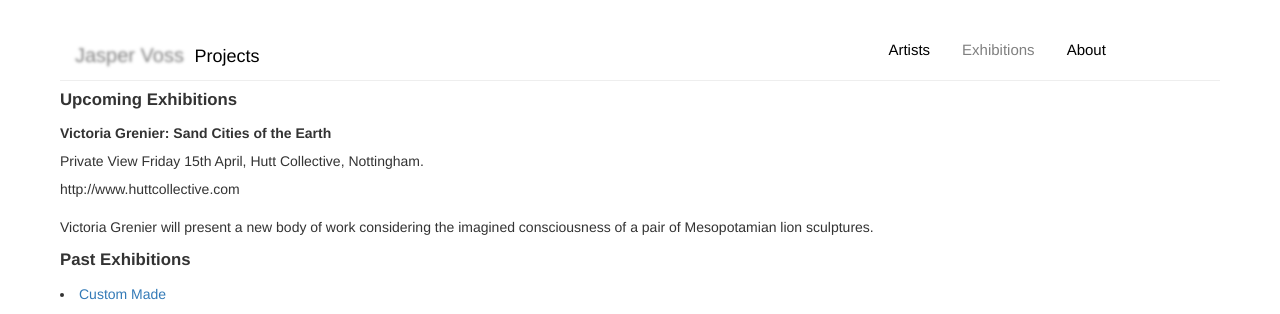
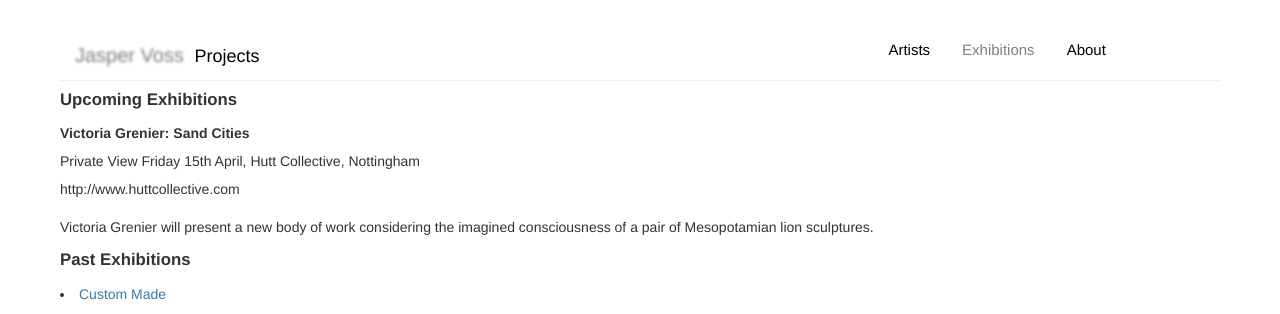
Before and after one commit to rosan/rosan.github.io, a Jekyll site: the page built from exhibitions.html, in a window 1280 px wide. Shown: the top 314 px of the page. Built offline with Jekyll 4.4.1, drawn with Linux system fonts in a browser that asks for light colours.

Commit message:
modifications

```diff
--- a/exhibitions.html
+++ b/exhibitions.html
@@ -11,8 +11,8 @@ id: exhibitions
 
 			<h3>Upcoming Exhibitions</h3>
 
-      	<p><b>Victoria Grenier: Sand Cities of the Earth</b></br>
-      	Private View Friday 15th April, Hutt Collective, Nottingham.</br>
+      	<p><b>Victoria Grenier: Sand Cities</b></br>
+      	Private View Friday 15th April, Hutt Collective, Nottingham</br>
       	http://www.huttcollective.com</br>
 
       	<p>Victoria Grenier will present a new body of work considering the imagined consciousness of a pair of Mesopotamian lion sculptures.</p>
```
Also changed, not shown: 2 other files.
